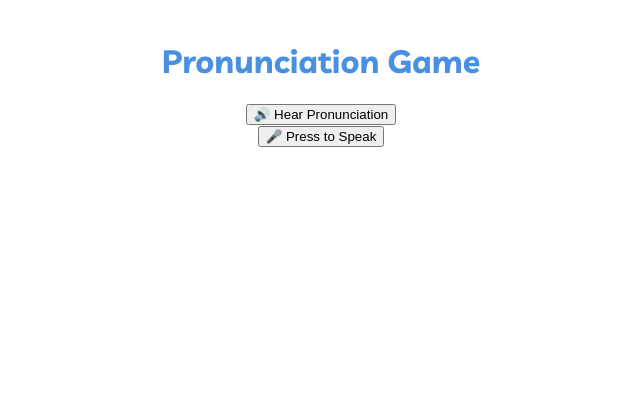
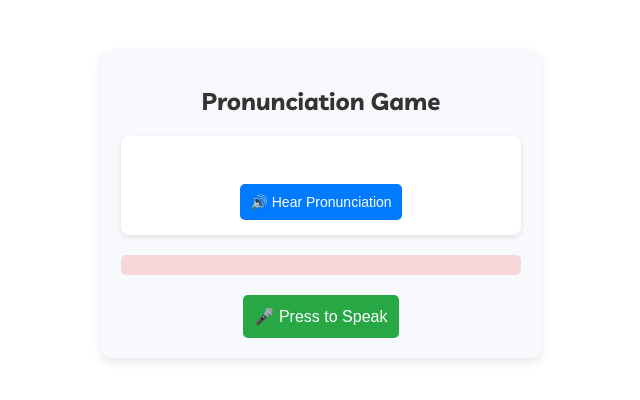
Before and after one commit to jihwimin/fluention, a Next.js app in the folder frontend/: page /thirdstep in a window 1280 px wide. Shown: the top 400 px of the page, without its empty margins (319-959 px from the left). Built offline with nearby package versions, Linux system fonts and the light colour scheme; no server answers; a web font is replaced by a local one.

Commit message:
thirdstep

```diff
--- a/frontend/styles/thirdstep.module.css
+++ b/frontend/styles/thirdstep.module.css
@@ -1,16 +1,87 @@
 .container {
-  max-width: 800px;
-  margin: auto;
+  text-align: center;
+  background-color: #f7f9fc;
   padding: 20px;
-  text-align: center;
+  border-radius: 10px;
+  width: 400px;
+  margin: 50px auto;
+  box-shadow: 0px 4px 10px rgba(0, 0, 0, 0.1);
 }
 
-h1 {
-  color: #4A90E2;
-  font-size: 2rem;
+.title {
+  font-size: 24px;
+  font-weight: bold;
+  color: #333;
 }
 
-p {
-  font-size: 1.2rem;
-  color: #555;
+.wordContainer {
+  margin: 20px 0;
+  padding: 15px;
+  background-color: #fff;
+  border-radius: 8px;
+  box-shadow: 0px 2px 5px rgba(0, 0, 0, 0.1);
 }
+
+.word {
+  font-size: 28px;
+  font-weight: bold;
+  color: #ff5a5f;
+}
+
+.playButton {
+  margin-top: 10px;
+  background-color: #007bff;
+  color: white;
+  border: none;
+  padding: 10px;
+  font-size: 14px;
+  cursor: pointer;
+  border-radius: 5px;
+}
+
+.playButton:hover {
+  background-color: #0056b3;
+}
+
+.recordButton {
+  margin-top: 20px;
+  background-color: #28a745;
+  color: white;
+  border: none;
+  padding: 12px;
+  font-size: 16px;
+  cursor: pointer;
+  border-radius: 5px;
+}
+
+.recordButton:disabled {
+  background-color: #ccc;
+  cursor: not-allowed;
+}
+
+.feedbackBox {
+  margin-top: 15px;
+  font-size: 18px;
+  font-weight: bold;
+  padding: 10px;
+  border-radius: 5px;
+}
+
+.correct {
+  background-color: #d4edda;
+  color: #155724;
+}
+
+.incorrect {
+  background-color: #f8d7da;
+  color: #721c24;
+}
+
+.userSpeech {
+  font-size: 16px;
+  margin-top: 15px;
+}
+
+.audioContainer {
+  margin-top: 15px;
+}
```
Also changed, not shown: 1 other file (tests, documents, lock files or other folders).
